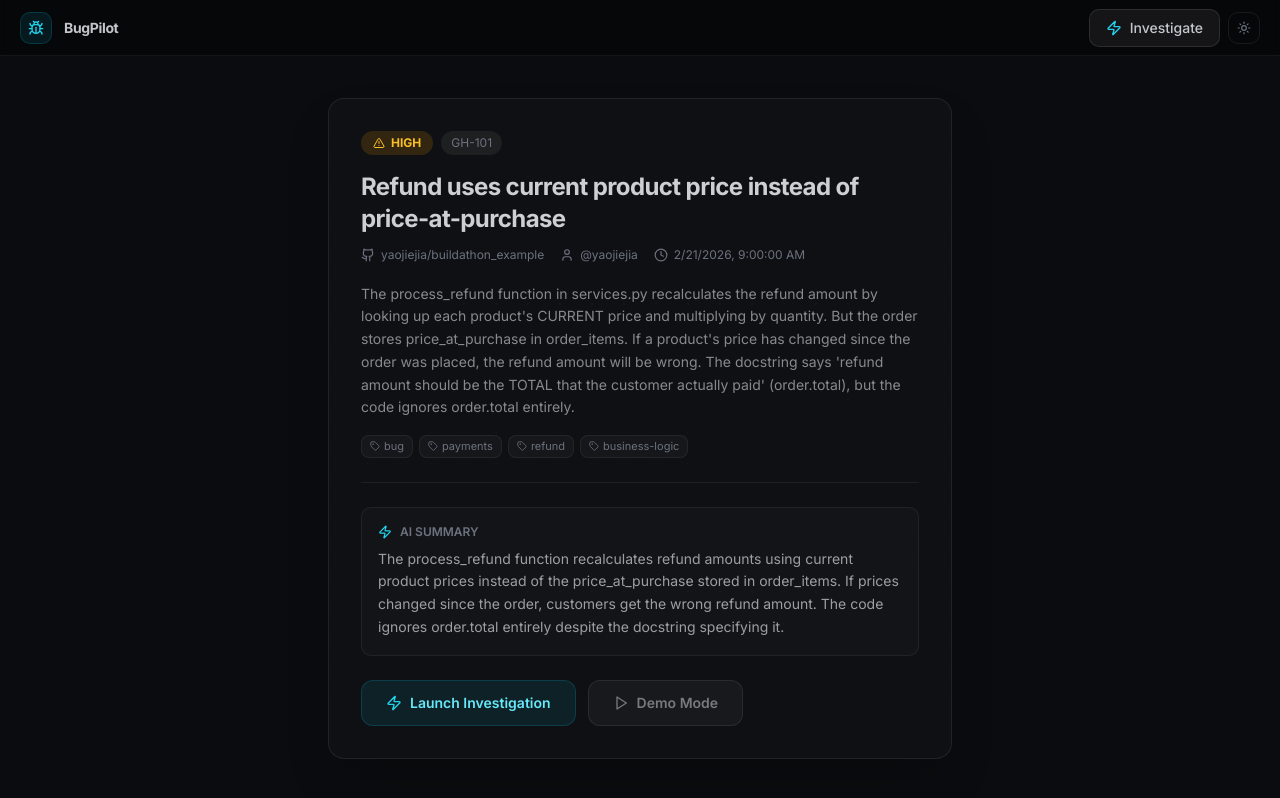
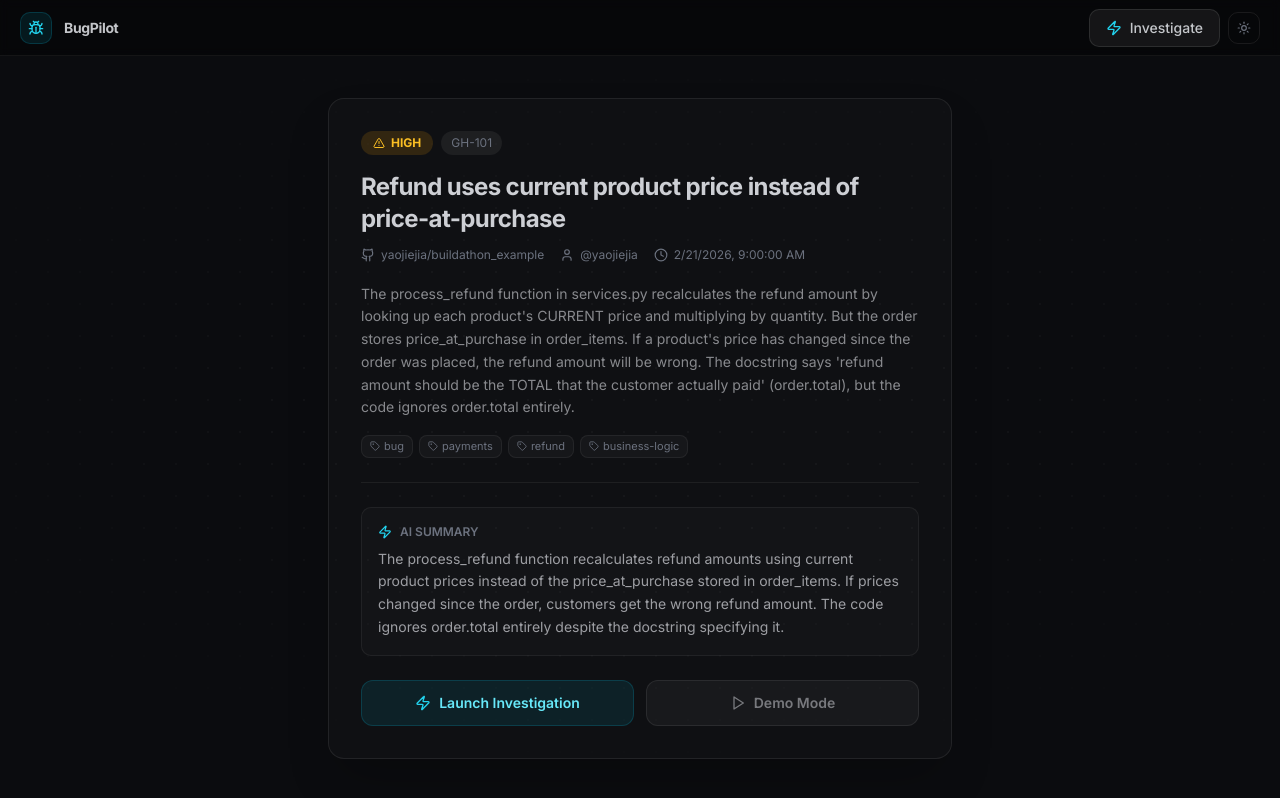
Before and after one commit to yaojiejia/buildathon26, a Next.js app in the folder frontend/: page / in a window 1280 px wide. Built offline with nearby package versions, Linux system fonts and the light colour scheme.

Commit message:
button hover animation

```diff
--- a/frontend/components/investigate/incident-hero.tsx
+++ b/frontend/components/investigate/incident-hero.tsx
@@ -13,6 +13,7 @@
   Play,
 } from "lucide-react"
 import { GlowingEffect } from "@/components/ui/glowing-effect"
+import { InteractiveHoverButton } from "@/components/ui/interactive-hover-button"
 
 export function IncidentHero() {
   const { startInvestigation } = useEngine()
@@ -43,7 +44,7 @@
             inactiveZone={0.01}
             borderWidth={2}
           />
-          <div className="relative overflow-hidden rounded-2xl border border-white/[0.08] bg-white/[0.02] shadow-2xl">
+          <div className="group/summary relative overflow-hidden rounded-2xl border border-white/[0.08] bg-white/[0.02] shadow-2xl">
           {/* Glow accent */}
           <div className="absolute -top-24 left-1/2 h-48 w-96 -translate-x-1/2 rounded-full bg-cyan-500/8 blur-3xl" />
 
@@ -60,7 +61,7 @@
             </div>
 
             {/* Title */}
-            <h1 className="text-2xl font-bold tracking-tight text-foreground/95">
+            <h1 className="text-2xl font-bold tracking-tight text-foreground/95 transition-colors duration-200 group-hover/summary:text-foreground">
               {bugReport.title}
             </h1>
 
@@ -81,7 +82,7 @@
             </div>
 
             {/* Summary */}
-            <p className="mt-5 text-sm leading-relaxed text-foreground/60">
+            <p className="mt-5 text-sm leading-relaxed text-foreground/60 transition-colors duration-200 group-hover/summary:text-foreground/80">
               {bugReport.summary}
             </p>
 
@@ -102,12 +103,12 @@
             <div className="my-6 h-px bg-white/[0.06]" />
 
             {/* AI Summary */}
-            <div className="rounded-lg border border-white/[0.06] bg-white/[0.02] p-4 transition-shadow duration-200 hover:shadow-[0_0_20px_rgba(34,211,238,0.15)]">
-              <div className="flex items-center gap-2 text-xs font-semibold text-muted-foreground">
+            <div className="group/ai-summary rounded-lg border border-white/[0.06] bg-white/[0.02] p-4 transition-shadow duration-200 hover:shadow-[0_0_20px_rgba(34,211,238,0.15)]">
+              <div className="flex items-center gap-2 text-xs font-semibold text-muted-foreground transition-colors duration-200 group-hover/ai-summary:text-foreground/70">
                 <Zap className="h-3.5 w-3.5 text-cyan-400" />
                 AI SUMMARY
               </div>
-              <p className="mt-2 text-sm leading-relaxed text-foreground/70">
+              <p className="mt-2 text-sm leading-relaxed text-foreground/70 transition-colors duration-200 group-hover/ai-summary:text-foreground/90">
                 The process_refund function recalculates refund amounts using current
                 product prices instead of the price_at_purchase stored in order_items.
                 If prices changed since the order, customers get the wrong refund amount.
@@ -117,30 +118,22 @@
 
             {/* CTA */}
             <div className="mt-6 flex gap-3">
-              <button
+              <InteractiveHoverButton
                 onClick={handleRealInvestigation}
-                className={cn(
-                  "flex items-center gap-2 rounded-xl px-6 py-3 text-sm font-semibold",
-                  "bg-cyan-500/10 text-cyan-300 border border-cyan-500/20",
-                  "transition-all hover:bg-cyan-500/20 hover:border-cyan-500/30",
-                  "active:scale-[0.98]"
-                )}
+                text="Launch Investigation"
+                variant="primary"
+                className="flex-1 px-6 py-3"
               >
                 <Zap className="h-4 w-4 text-cyan-400" />
-                Launch Investigation
-              </button>
-              <button
+              </InteractiveHoverButton>
+              <InteractiveHoverButton
                 onClick={handleDemoInvestigation}
-                className={cn(
-                  "flex items-center gap-2 rounded-xl px-6 py-3 text-sm font-semibold",
-                  "bg-white/[0.04] text-foreground/50 border border-white/[0.08]",
-                  "transition-all hover:bg-white/[0.08] hover:border-white/[0.12]",
-                  "active:scale-[0.98]"
-                )}
+                text="Demo Mode"
+                variant="secondary"
+                className="flex-1 px-6 py-3"
               >
                 <Play className="h-4 w-4" />
-                Demo Mode
-              </button>
+              </InteractiveHoverButton>
             </div>
           </div>
           </div>
--- /dev/null
+++ b/frontend/components/ui/interactive-hover-button.tsx
@@ -0,0 +1,59 @@
+import React from "react"
+import { ArrowRight } from "lucide-react"
+import { cn } from "@/lib/utils"
+
+interface InteractiveHoverButtonProps
+  extends React.ButtonHTMLAttributes<HTMLButtonElement> {
+  text?: string
+  variant?: "primary" | "secondary"
+}
+
+const InteractiveHoverButton = React.forwardRef<
+  HTMLButtonElement,
+  InteractiveHoverButtonProps
+>(
+  (
+    {
+      text = "Button",
+      variant = "primary",
+      className,
+      children,
+      ...props
+    },
+    ref
+  ) => {
+    const isPrimary = variant === "primary"
+    return (
+      <button
+        ref={ref}
+        className={cn(
+          "group/btn relative flex w-full min-w-32 cursor-pointer items-center justify-center overflow-hidden rounded-xl border p-2 text-center text-sm font-semibold",
+          isPrimary &&
+            "border-cyan-500/20 bg-cyan-500/10 text-cyan-300 active:scale-[0.98]",
+          !isPrimary &&
+            "border-white/[0.08] bg-white/[0.04] text-foreground/50 active:scale-[0.98]",
+          className
+        )}
+        {...props}
+      >
+        <span className="inline-flex items-center gap-2 transition-all duration-300 group-hover/btn:translate-x-12 group-hover/btn:opacity-0">
+          {children}
+          {text}
+        </span>
+        <div
+          className={cn(
+            "pointer-events-none absolute top-0 z-10 flex h-full w-full translate-x-12 items-center justify-center gap-2 opacity-0 transition-all duration-300 group-hover/btn:-translate-x-1 group-hover/btn:opacity-100",
+            isPrimary ? "text-cyan-300" : "text-foreground/80"
+          )}
+        >
+          <span>{text}</span>
+          <ArrowRight className="h-4 w-4" />
+        </div>
+      </button>
+    )
+  }
+)
+
+InteractiveHoverButton.displayName = "InteractiveHoverButton"
+
+export { InteractiveHoverButton }
```
